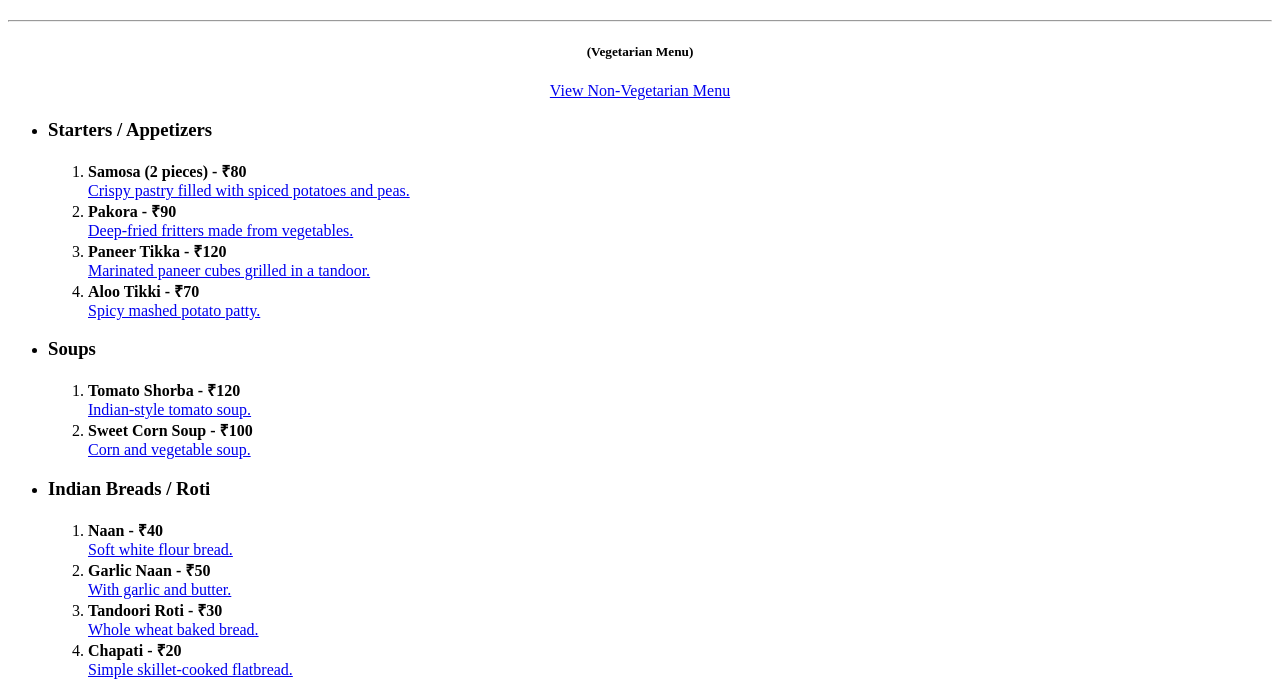
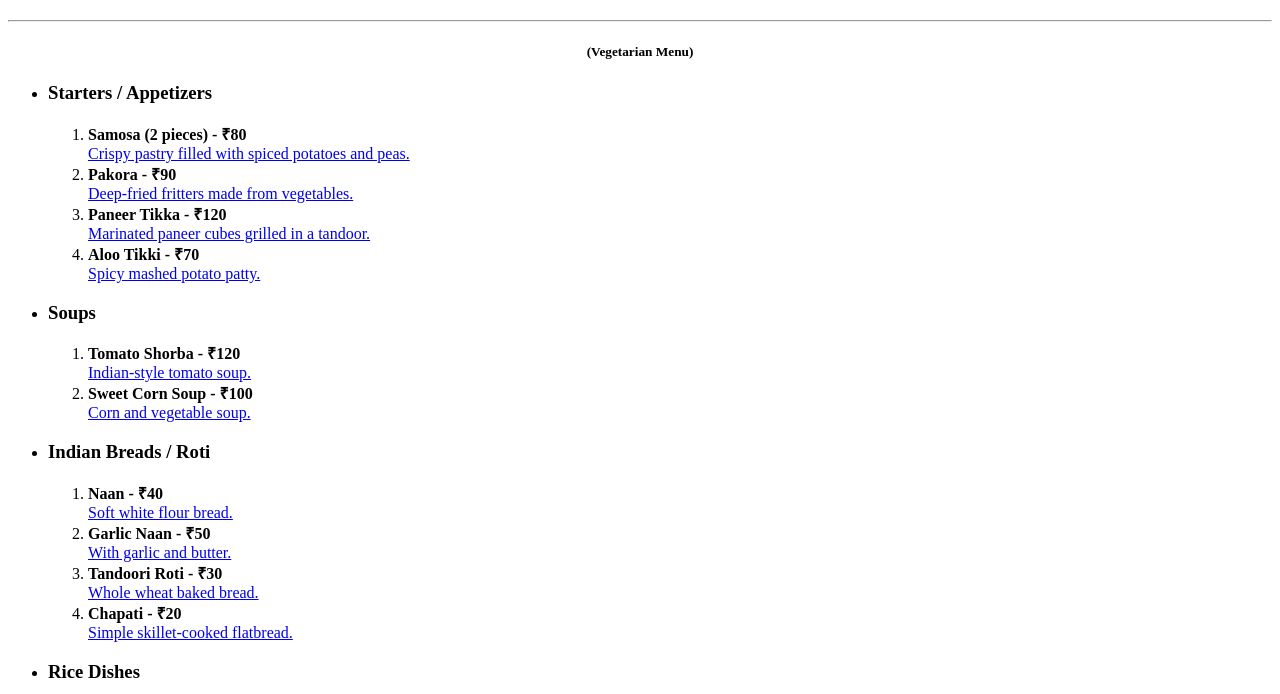
Before and after one commit to Moulivaraprasad/vegmenu, a plain HTML site: page index.html in a window 1280 px wide. Shown: the part 60-754 px from the top of the page. Drawn offline with Linux system fonts and the light colour scheme.

Commit message:
Update index.html

```diff
--- a/index.html
+++ b/index.html
@@ -9,7 +9,6 @@
   <h1 style="text-align: center;"><u><b>The Hidden Fork</b></u></h1>
   <hr>
   <h5 style="text-align: center;"><b>(Vegetarian Menu)</b></h5>
-  <p style="text-align: center;"><a href="nonveg.html">View Non-Vegetarian Menu</a></p>
 
   <ul>
     <li>
```
